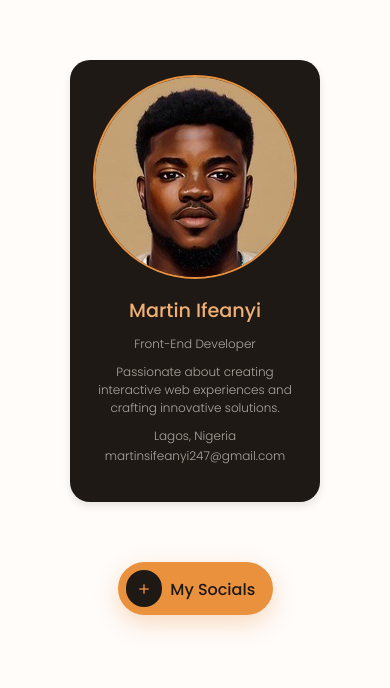
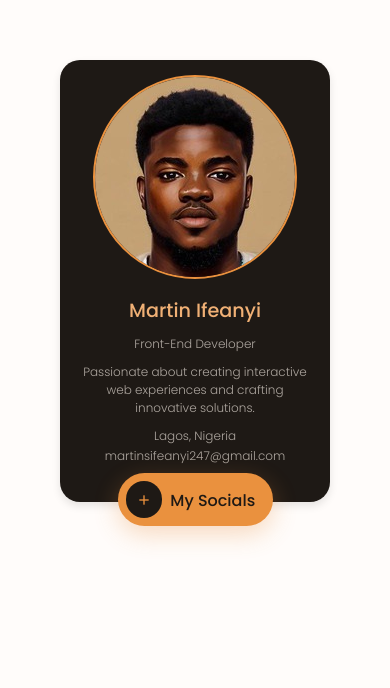
Before and after one commit to elmars-hub/HNG-Profile-Card, a plain HTML site: page index.html in a window 390 px wide. Shown: the part 141-829 px from the top of the page. Drawn offline with nearby package versions, Linux system fonts and the light colour scheme.

Commit message:
more update

```diff
--- a/index.html
+++ b/index.html
@@ -2,7 +2,7 @@
 <html lang="en">
   <head>
     <meta charset="UTF-8" />
-    <meta name="viewport" content="width=device-width, initial-scale=1.0" />
+    <meta name="viewport" content="width=device-width, initial-scale=1" />
 
     <!--=============== REMIXICONS ===============-->
     <link
--- a/style.css
+++ b/style.css
@@ -19,10 +19,11 @@
 body {
   font-family: "Poppins", sans-serif;
   background-color: var(--body-color);
-  height: 100vh;
+  min-height: 100vh;
   display: flex;
   justify-content: center;
   align-items: center;
+  flex-direction: column;
 }
 
 .container {
@@ -37,6 +38,7 @@ a {
 }
 
 .profile-card {
+  position: relative;
   width: 300px;
   padding: 20px 20px 35px;
   border-radius: 20px;
@@ -111,7 +113,7 @@ a {
   position: absolute;
   left: 0;
   right: 0;
-  bottom: 4.5rem;
+  bottom: -1.7rem;
   margin: 0 auto;
   overflow: hidden;
   transform-origin: 18px 17px;
@@ -218,8 +220,9 @@ a {
   }
 
   .profile-card {
-    width: 100%;
-    max-width: 250px;
+    position: relative;
+    width: 90%;
+    max-width: 300px;
     padding: 15px 15px 35px;
   }
 
@@ -235,8 +238,9 @@ a {
   }
 
   .card__social {
+    position: absolute;
     width: 155px;
-    bottom: 5.5rem;
+    bottom: -1.5rem;
   }
 
   .card__social-toggle {
```
